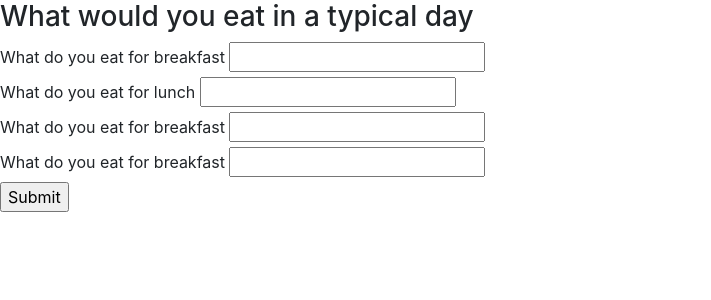
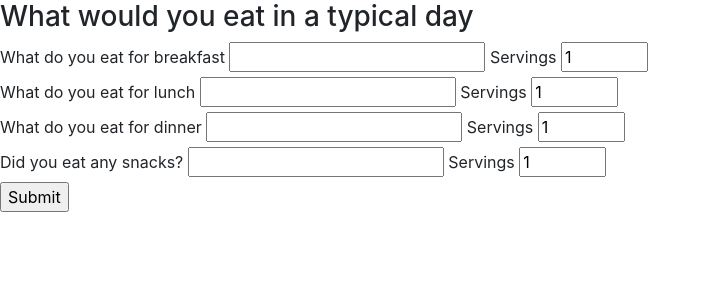
Before and after one commit to great754/PushProgress, a Django app: page /food/ in a window 1280 px wide. Shown: the part 56-356 px from the top of the page, without its empty margins (0-711 px from the left). Run offline with Django 5.2, Linux system fonts and the light colour scheme; some libraries are stand-ins or nearby versions.

Commit message:
hid the settings.py file and added serving sizes

```diff
--- a/pushprogress/settings.py
+++ b/pushprogress/settings.py
@@ -11,6 +11,7 @@ https://docs.djangoproject.com/en/5.0/ref/settings/
 """
 
 from pathlib import Path
+from decouple import config
 
 # Build paths inside the project like this: BASE_DIR / 'subdir'.
 BASE_DIR = Path(__file__).resolve().parent.parent
@@ -21,6 +22,8 @@ BASE_DIR = Path(__file__).resolve().parent.parent
 
 # SECURITY WARNING: keep the secret key used in production secret!
 SECRET_KEY = 'django-insecure-hr-j-q)&+&yigfwk*j0ikluot0$!2vrl^ter@#x%&efi2-71&p'
+
+NUTR_API_KEY = config('NUTR_API_KEY')
 
 # SECURITY WARNING: don't run with debug turned on in production!
 DEBUG = True
--- a/tracker/templates/tracker/food.html
+++ b/tracker/templates/tracker/food.html
@@ -7,18 +7,26 @@
     <div>
         <label for="breakfast">What do you eat for breakfast</label>
         <input type="text" name="breakfast">
+        <label for="breakfast_servings">Servings</label>
+        <input type="number" name="breakfast_servings" max="10" min="1" value="1">
     </div>
     <div>
         <label for="lunch">What do you eat for lunch</label>
         <input type="text" name="lunch">
+        <label for="lunch_servings">Servings</label>
+        <input type="number" name="lunch_servings" max="10" min="1" value="1">
     </div>
     <div>
-        <label for="dinner">What do you eat for breakfast</label>
+        <label for="dinner">What do you eat for dinner</label>
         <input type="text" name="dinner">
+        <label for="dinner_servings">Servings</label>
+        <input type="number" name="dinner_servings" max="10" min="1" value="1">
     </div>
     <div>
-        <label for="snacks">What do you eat for breakfast</label>
+        <label for="snacks">Did you eat any snacks?</label>
         <input type="text" name="snacks">
+        <label for="dinner_servings">Servings</label>
+        <input type="number" name="snack_servings" max="10" min='1' value="1">
     </div>
     <input type="submit">
 </form>
--- a/tracker/views.py
+++ b/tracker/views.py
@@ -10,6 +10,7 @@ from django.contrib import messages
 from django.contrib.auth import authenticate, login
 from django.contrib.auth.models import User
 import requests
+from django.conf import settings
 
 # Create your views here.
 def login_page(request):
@@ -135,7 +136,7 @@ def set_goal(request):
 def get_calories(food):
     query = food
     api_url = 'https://api.calorieninjas.com/v1/nutrition?query='
-    response = requests.get(api_url + query, headers={'X-Api-Key': '0A4UID/vDwQwBEgxYj5rsw==et2WzgYuUeN89gMV'})
+    response = requests.get(api_url + query, headers={'X-Api-Key': settings.NUTR_API_KEY})
     if response.status_code == requests.codes.ok:
         return eval(response.text)["items"]
     else:
@@ -145,9 +146,13 @@ def food(request):
     # https://www.gicare.com/diets/increasing-calories/
     if request.method == 'POST':
         breakfast = get_calories(request.POST["breakfast"])
+        breakfast_servings = int(request.POST["breakfast_servings"])
         lunch  = get_calories(request.POST["lunch"])
+        lunch_servings = int(request.POST["lunch_servings"])
         dinner = get_calories(request.POST["dinner"])
+        dinner_servings = int(request.POST["dinner_servings"])
         snacks = get_calories(request.POST["snacks"])
+        snack_servings = int(request.POST["snack_servings"])
 
         total_calories = 0
         breakfast_calories = 0
@@ -158,25 +163,25 @@ def food(request):
             breakfast_calories = 0
         else:
             for item in breakfast:
-                breakfast_calories += item['calories']
+                breakfast_calories += (item['calories'] * breakfast_servings)
 
         if len(lunch) == 0:
             lunch_calories = 0
         else:
             for item in lunch:
-                lunch_calories += item['calories']
+                lunch_calories += (item['calories'] * lunch_servings)
 
         if len(dinner) == 0:
             dinner_calories = 0
         else:
             for item in dinner:
-                dinner_calories += item['calories']
+                dinner_calories += (item['calories'] * dinner_servings)
 
         if len(snacks) == 0:
             snack_calories = 0
         else:
             for item in dinner:
-                snack_calories += item['calories']
+                snack_calories += (item['calories'] * snack_servings)
         total_calories = breakfast_calories+lunch_calories+dinner_calories+snack_calories
 
         new_calories = total_calories+500
```
Also changed, not shown: 1 other file.
